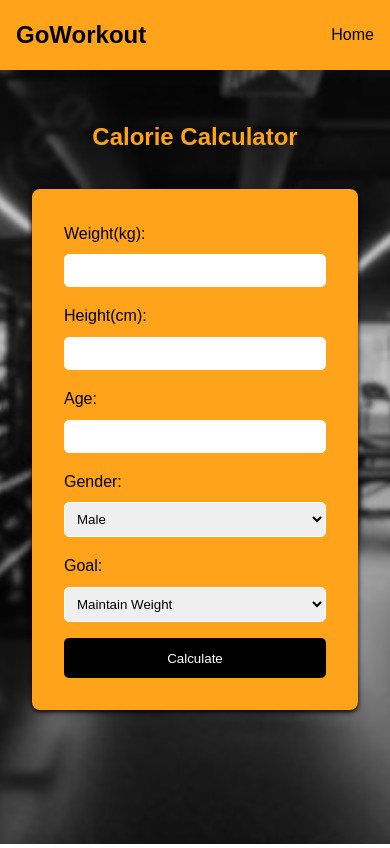
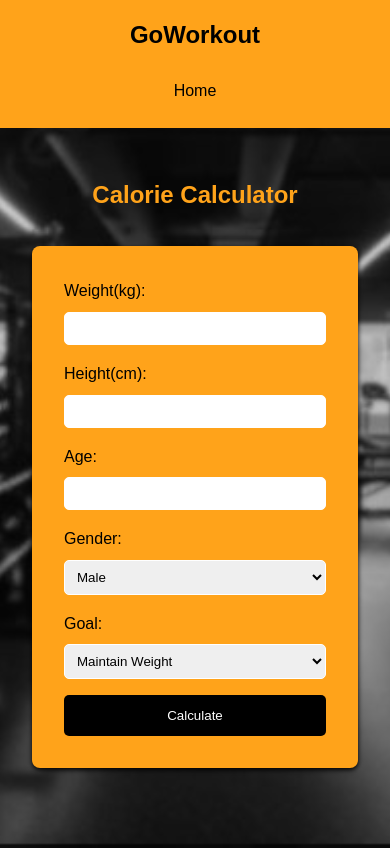
Before and after one commit to KeroWageh/GoWorkout, a plain HTML site: page caloriecalculator.html in a window 390 px wide. Drawn offline with Linux system fonts and the light colour scheme.

Commit message:
finished the styling the whole web site

```diff
--- a/style.css
+++ b/style.css
@@ -92,7 +92,7 @@ body {
 }
 
 .calculator-container,
-auth-container {
+.auth-container {
     max-width: 500px;
     margin: 2rem auto;
     padding: 2rem;
@@ -169,3 +169,21 @@ button {
     background-color: #000000;
     color: #ffffff;
 }
+
+
+
+@media (max-width: 768px) {
+    .navbar {
+        flex-direction: column;
+        text-align: center;
+    }
+
+    .nav-links {
+        margin-top: 1rem;
+    }
+
+    .nav-links a {
+        display: inline-block;
+        margin: 0.5rem;
+    }
+}
```
Also changed, not shown: login.html (+3 -0 lines), signup.html (+3 -0 lines).
